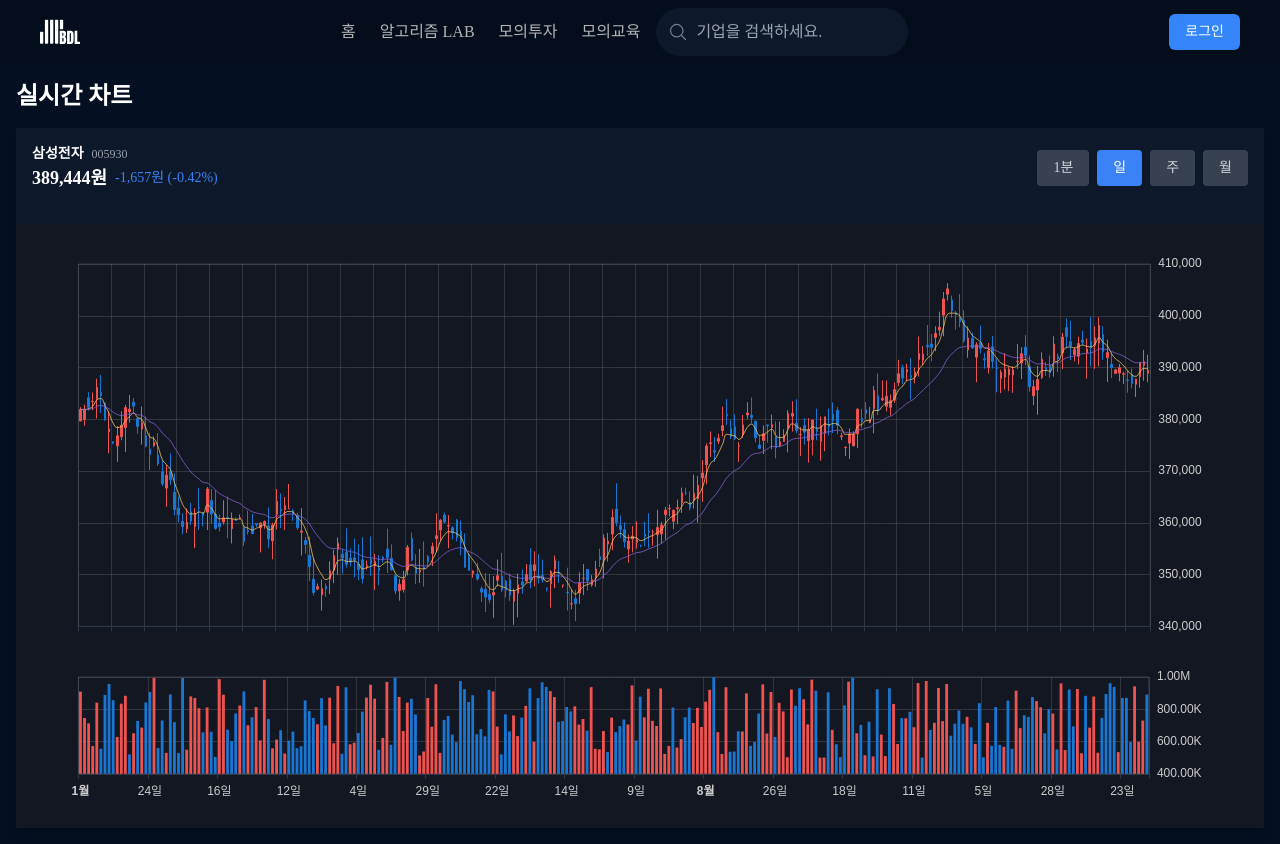
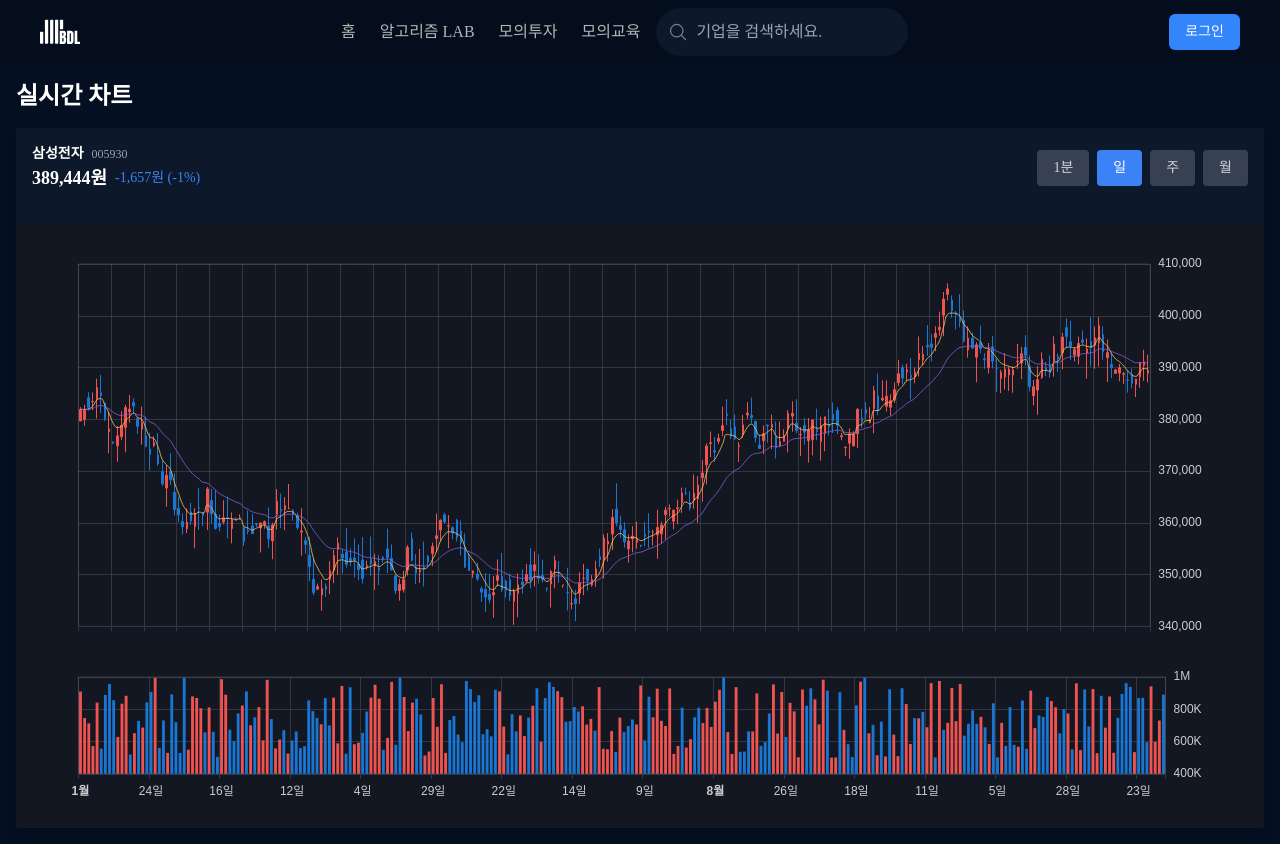
Before and after one commit to dnwnsrb11/BDL-frontend, a React (Vite) app: page / in a window 1280 px wide. Built offline with nearby package versions, Linux system fonts and the light colour scheme; a web font is replaced by a local one.

Commit message:
feat: Y축 데이터 소수점 절삭

```diff
--- a/src/components/ui/chart.tsx
+++ b/src/components/ui/chart.tsx
@@ -170,16 +170,16 @@ const ChartComponent: React.FC<ChartComponentProps> = ({ width = 900, height = 7
   }, [period, data, formatChartDate]);
 
   const formatKoreanNumber = (value: number) => {
-    return new Intl.NumberFormat('ko-KR').format(Math.round(value));
+    return new Intl.NumberFormat('ko-KR').format(Math.floor(value));
   };
 
   const formatVolumeNumber = (value: number) => {
     if (value >= 1000000000) {
-      return `${(value / 1000000000).toFixed(2)}B`;
+      return `${Math.floor(value / 1000000000)}B`;
     } else if (value >= 1000000) {
-      return `${(value / 1000000).toFixed(2)}M`;
+      return `${Math.floor(value / 1000000)}M`;
     } else if (value >= 1000) {
-      return `${(value / 1000).toFixed(2)}K`;
+      return `${Math.floor(value / 1000)}K`;
     } else {
       return formatKoreanNumber(value);
     }
@@ -192,7 +192,7 @@ const ChartComponent: React.FC<ChartComponentProps> = ({ width = 900, height = 7
 
     for (let i = 0; i < data.length; i++) {
       const currentPrice = data[i];
-      const currentEma = i === 0 ? currentPrice : currentPrice * k + prevEma * (1 - k);
+      const currentEma = i === 0 ? currentPrice : Math.floor(currentPrice * k + prevEma * (1 - k));
       emaData.push(currentEma);
       prevEma = currentEma;
     }
@@ -201,7 +201,7 @@ const ChartComponent: React.FC<ChartComponentProps> = ({ width = 900, height = 7
   };
 
   const chartData = getData();
-  const closePrices = chartData.map((item) => item.close);
+  const closePrices = chartData.map((item) => Math.floor(item.close));
   const ema5Data = calculateEMA(closePrices, 5);
   const ema20Data = calculateEMA(closePrices, 20);
   const currentData = chartData[chartData.length - 1];
@@ -215,6 +215,14 @@ const ChartComponent: React.FC<ChartComponentProps> = ({ width = 900, height = 7
       trigger: 'axis',
       axisPointer: {
         type: 'cross',
+        label: {
+          formatter: (params: any) => {
+            if (params.axisDimension === 'y' && typeof params.value === 'number') {
+              return formatKoreanNumber(Math.floor(params.value));
+            }
+            return params.value;
+          },
+        },
       },
       backgroundColor: 'rgba(19, 23, 34, 0.9)',
       borderColor: '#2e3947',
@@ -222,30 +230,51 @@ const ChartComponent: React.FC<ChartComponentProps> = ({ width = 900, height = 7
         color: '#fff',
       },
       formatter: (params: any) => {
-        const candleData = params[0];
-        const ema5Data = params[1];
-        const ema20Data = params[2];
-        const volumeData = params[3];
+        const candleData = params.find((p: any) => p.seriesName === '캔들차트');
+        const ema5Data = params.find((p: any) => p.seriesName === '5일 이평선');
+        const ema20Data = params.find((p: any) => p.seriesName === '20일 이평선');
+        const volumeData = params.find((p: any) => p.seriesName === '거래량');
+
+        if (!candleData) return '';
+
         const date = candleData.name;
         const { open, close, low, high } = candleData.data;
-        const volume = volumeData.data;
+        const volume = volumeData?.value || 0;
+
+        // 모든 값의 소수점 절삭
+        const floorOpen = Math.floor(open);
+        const floorHigh = Math.floor(high);
+        const floorLow = Math.floor(low);
+        const floorClose = Math.floor(close);
+        const floorVolume = Math.floor(volume);
+        const floorEma5 = ema5Data ? Math.floor(ema5Data.value) : 0;
+        const floorEma20 = ema20Data ? Math.floor(ema20Data.value) : 0;
 
         return `
           <div style="font-size: 12px;">
             <div style="margin-bottom: 4px;">${date}</div>
-            <div>시가: ${formatKoreanNumber(open)}원</div>
-            <div>고가: ${formatKoreanNumber(high)}원</div>
-            <div>저가: ${formatKoreanNumber(low)}원</div>
-            <div>종가: ${formatKoreanNumber(close)}원</div>
-            <div>MA5: ${formatKoreanNumber(ema5Data.data)}원</div>
-            <div>MA20: ${formatKoreanNumber(ema20Data.data)}원</div>
-            <div>거래량: ${formatVolumeNumber(volume)}</div>
+            <div>시가: ${formatKoreanNumber(floorOpen)}원</div>
+            <div>고가: ${formatKoreanNumber(floorHigh)}원</div>
+            <div>저가: ${formatKoreanNumber(floorLow)}원</div>
+            <div>종가: ${formatKoreanNumber(floorClose)}원</div>
+            <div>MA5: ${ema5Data ? formatKoreanNumber(floorEma5) : '-'}원</div>
+            <div>MA20: ${ema20Data ? formatKoreanNumber(floorEma20) : '-'}원</div>
+            <div>거래량: ${formatVolumeNumber(floorVolume)}</div>
           </div>
         `;
       },
     },
     axisPointer: {
       link: [{ xAxisIndex: [0, 1] }],
+      label: {
+        formatter: (params: any) => {
+          // 축 포인터 라벨 값의 소수점 절삭
+          if (params.axisDimension === 'y' && typeof params.value === 'number') {
+            return formatKoreanNumber(Math.floor(params.value));
+          }
+          return params.value;
+        },
+      },
     },
     grid: [
       {
@@ -284,6 +313,11 @@ const ChartComponent: React.FC<ChartComponentProps> = ({ width = 900, height = 7
           show: true,
           lineStyle: { color: 'rgba(100, 100, 100, 0.4)' },
         },
+        axisPointer: {
+          label: {
+            show: false,
+          },
+        },
       },
       {
         type: 'category' as const,
@@ -309,6 +343,13 @@ const ChartComponent: React.FC<ChartComponentProps> = ({ width = 900, height = 7
           show: true,
           lineStyle: { color: 'rgba(100, 100, 100, 0.4)' },
         },
+        axisPointer: {
+          label: {
+            formatter: (params: any) => {
+              return params.value;
+            },
+          },
+        },
       },
     ],
     yAxis: [
@@ -322,7 +363,18 @@ const ChartComponent: React.FC<ChartComponentProps> = ({ width = 900, height = 7
         axisLine: { lineStyle: { color: '#2e3947' } },
         axisLabel: {
           color: '#CCCCCC',
-          formatter: (value: number) => formatKoreanNumber(value),
+          formatter: (value: number) => {
+            // 소수점 절삭
+            const floorValue = Math.floor(value);
+            return formatKoreanNumber(floorValue);
+          },
+        },
+        axisPointer: {
+          label: {
+            formatter: (params: any) => {
+              return formatKoreanNumber(Math.floor(params.value));
+            },
+          },
         },
       },
       {
@@ -333,7 +385,18 @@ const ChartComponent: React.FC<ChartComponentProps> = ({ width = 900, height = 7
         axisLine: { lineStyle: { color: '#2e3947' } },
         axisLabel: {
           color: '#CCCCCC',
-          formatter: (value: number) => formatVolumeNumber(value),
+          formatter: (value: number) => {
+            // 소수점 절삭
+            const floorValue = Math.floor(value);
+            return formatVolumeNumber(floorValue);
+          },
+        },
+        axisPointer: {
+          label: {
+            formatter: (params: any) => {
+              return formatVolumeNumber(Math.floor(params.value));
+            },
+          },
         },
         splitLine: {
           show: true,
@@ -356,7 +419,12 @@ const ChartComponent: React.FC<ChartComponentProps> = ({ width = 900, height = 7
       {
         name: '캔들차트',
         type: 'candlestick' as const,
-        data: chartData.map((item) => [item.open, item.close, item.low, item.high]),
+        data: chartData.map((item) => [
+          Math.floor(item.open),
+          Math.floor(item.close),
+          Math.floor(item.low),
+          Math.floor(item.high),
+        ]),
         itemStyle: {
           color: RISE_COLOR,
           color0: FALL_COLOR,
@@ -393,7 +461,7 @@ const ChartComponent: React.FC<ChartComponentProps> = ({ width = 900, height = 7
         type: 'bar' as const,
         xAxisIndex: 1,
         yAxisIndex: 1,
-        data: chartData.map((item) => item.volume),
+        data: chartData.map((item) => Math.floor(item.volume)),
         itemStyle: {
           color: (params: any) => {
             const item = chartData[params.dataIndex];
@@ -416,7 +484,7 @@ const ChartComponent: React.FC<ChartComponentProps> = ({ width = 900, height = 7
             <span className="text-lg font-semibold">{formatKoreanNumber(currentData.close)}원</span>
             <span className={currentData.changeType === 'RISE' ? 'text-red-500' : 'text-blue-500'}>
               {currentData.change && currentData.change > 0 ? '+' : ''}
-              {formatKoreanNumber(currentData.change || 0)}원 ({changePercent.toFixed(2)}%)
+              {formatKoreanNumber(currentData.change || 0)}원 ({Math.floor(changePercent)}%)
             </span>
           </div>
         </div>
```
